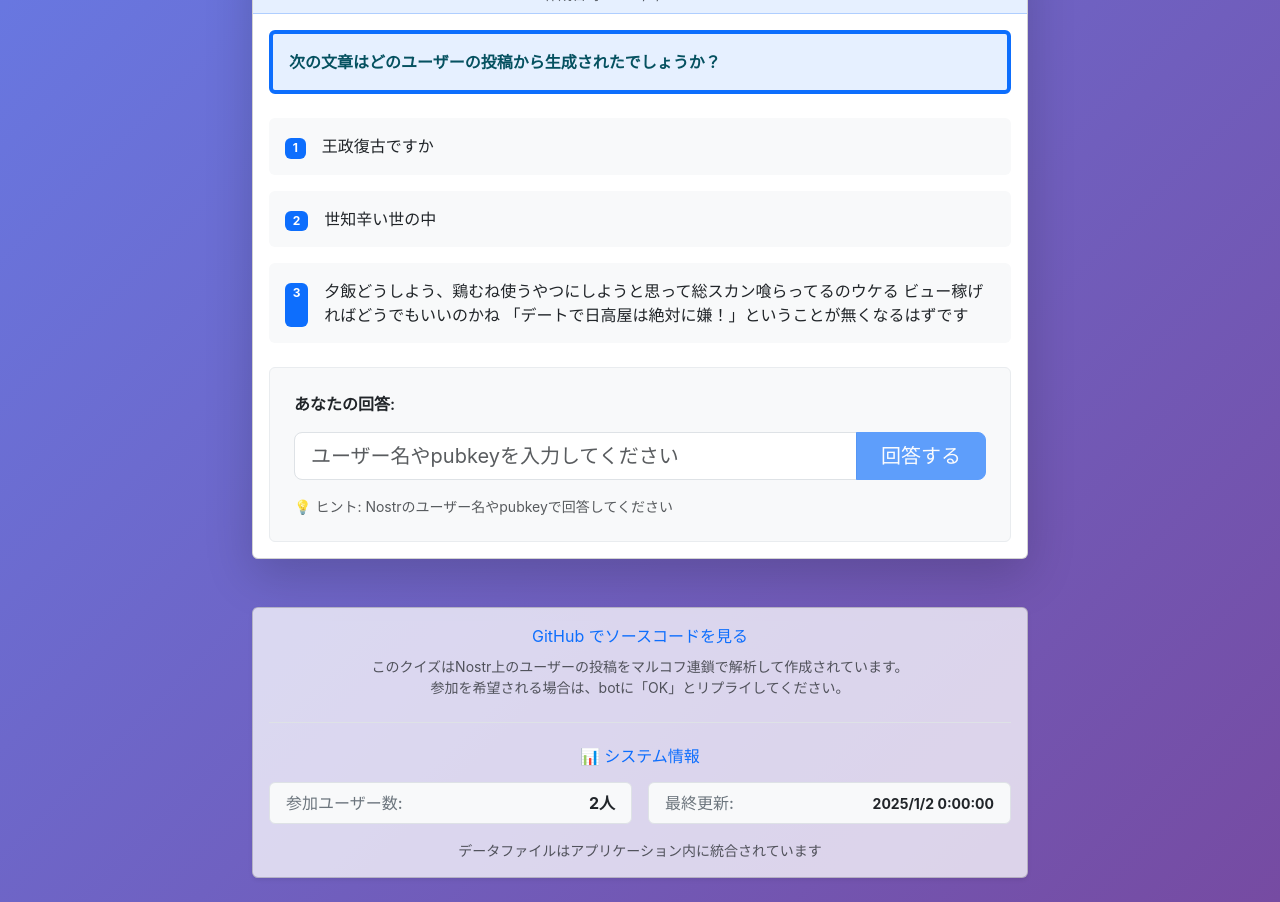
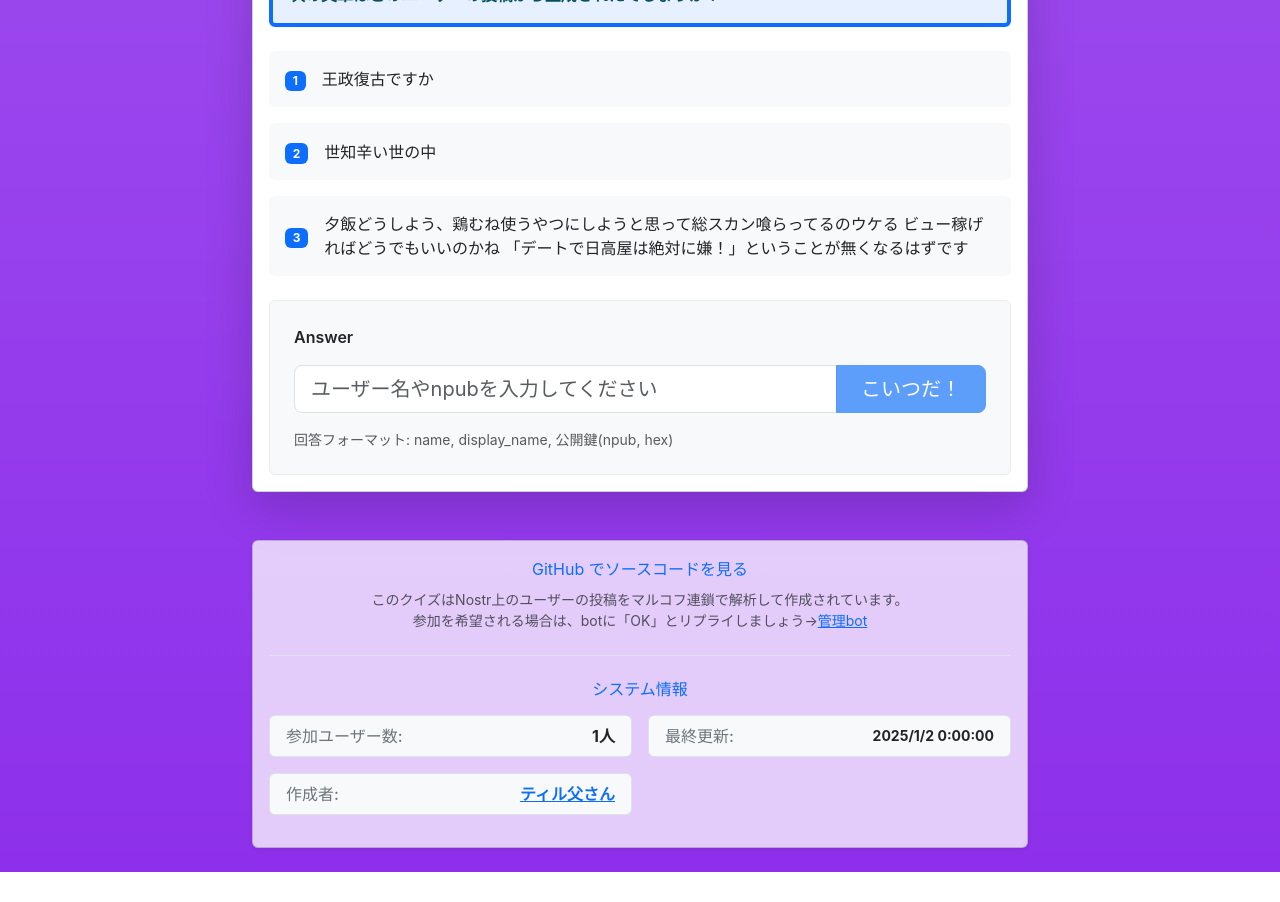
Before and after one commit to tiltpapa/markov-quiz, a Svelte app: page / in a window 1280 px wide. Shown: the part 340-1242 px from the top of the page. After the commit the page ends 1212 px from the top, so only its background shows below. Built offline with nearby package versions, Linux system fonts and the light colour scheme.

Commit message:
Fix UI and color

```diff
--- a/src/app/App.svelte
+++ b/src/app/App.svelte
@@ -22,7 +22,7 @@
       // インポートしたデータを直接使用
       currentQuiz = quizData;
       lastSyncInfo = lastSinceData;
-      allowedUsersCount = Object.keys(allowedUsersData).length;
+      allowedUsersCount = Object.keys(allowedUsersData.allowedUsers).length;
 
     } catch (err) {
       error = err instanceof Error ? err.message : 'データの読み込みに失敗しました';
@@ -37,12 +37,12 @@
   });
 </script>
 
-<div class="min-vh-100 gradient-bg">
+<div class="min-vh-100 bg-nostr">
   <div class="container py-4">
     <header class="text-center mb-4">
       <div class="card bg-white bg-opacity-90 shadow">
         <div class="card-body py-4">
-          <h1 class="display-4 text-primary mb-3">🎯 Nostr マルコフ連鎖クイズ</h1>
+          <h1 class="display-4 text-primary mb-3">markov-quiz</h1>
           <p class="lead text-muted mb-0">マルコフ連鎖で生成された文章から、元のユーザーを当ててみよう！</p>
         </div>
       </div>
@@ -71,7 +71,7 @@
     {:else}
       <div class="card bg-white bg-opacity-90 shadow">
         <div class="card-body text-center py-5">
-          <h5 class="mb-3">📝 クイズが見つかりません</h5>
+          <h5 class="mb-3">クイズが見つかりません</h5>
           <button class="btn btn-primary" on:click={loadData}>再読み込み</button>
         </div>
       </div>
@@ -88,12 +88,12 @@
             </p>
             <p class="text-muted small mb-0">
               このクイズはNostr上のユーザーの投稿をマルコフ連鎖で解析して作成されています。<br>
-              参加を希望される場合は、botに「OK」とリプライしてください。
+              参加を希望される場合は、botに「OK」とリプライしましょう→<a href="https://nostter.app/npub1mark0nage0ndaln42e5c4n374xxkypqweds9kel286hreg58ktfsrh4rgl" target="_blank" rel="noopener">管理bot</a>
             </p>
           </div>
 
           <div class="border-top pt-4">
-            <h6 class="text-primary mb-3">📊 システム情報</h6>
+            <h6 class="text-primary mb-3">システム情報</h6>
             <div class="row g-3 mb-3">
               <div class="col-md-6">
                 <div class="card bg-light border">
@@ -113,11 +113,14 @@
                   </div>
                 </div>
               {/if}
-            </div>
-            <div class="text-center">
-              <p class="text-muted small mb-0">
-                データファイルはアプリケーション内に統合されています
-              </p>
+              <div class="col-md-6">
+                <div class="card bg-light border">
+                  <div class="card-body py-2 d-flex justify-content-between align-items-center">
+                    <span class="fw-medium text-secondary">作成者:</span>
+                    <span class="fw-bold text-dark"><a href="https://nostter.app/tiltpapa.tv" target="_blank" rel="noopener">ティル父さん</a></span>
+                  </div>
+                </div>
+              </div>
             </div>
           </div>
         </div>
@@ -131,10 +134,12 @@
     margin: 0;
     padding: 0;
     font-family: -apple-system, BlinkMacSystemFont, 'Segoe UI', Roboto, sans-serif;
+    --nostr-color: #8e30eb;
   }
 
-  .gradient-bg {
-    background: linear-gradient(135deg, #667eea 0%, #764ba2 100%);
+  .bg-nostr {
+    background-color: var(--nostr-color);
+    background-image: var(--bs-gradient);
   }
 
   /* Bootstrapのコンテナの最大幅をカスタマイズ */
--- a/src/app/components/QuizComponent.svelte
+++ b/src/app/components/QuizComponent.svelte
@@ -38,7 +38,7 @@
 
 <div class="card bg-white bg-opacity-95 shadow-lg mb-4">
   <div class="card-header text-center bg-primary bg-opacity-10 border-bottom border-primary border-opacity-25">
-    <h2 class="h4 text-dark mb-2">📝 クイズ問題</h2>
+    <h2 class="h4 text-dark mb-2">問題</h2>
     <p class="text-muted small mb-0">作成日時: {formatDate(quiz.createdAt)}</p>
   </div>
 
@@ -51,8 +51,8 @@
       {#each quiz.questions as question, index}
         <div class="card bg-light border-0 mb-3">
           <div class="card-body py-3">
-            <div class="d-flex">
-              <span class="badge bg-primary me-3 mt-1 flex-shrink-0">{index + 1}</span>
+            <div class="d-flex align-items-center">
+              <span class="badge bg-primary me-3 mt-1 d-flex align-items-center justify-content-center" style="height: 100%;">{index + 1}</span>
               <div class="flex-grow-1 lh-base">{question}</div>
             </div>
           </div>
@@ -62,14 +62,14 @@
 
     {#if !showResult}
       <div class="bg-light border border-light-subtle rounded p-4">
-        <label for="answer" class="form-label fw-semibold text-dark mb-3">あなたの回答:</label>
+        <label for="answer" class="form-label fw-semibold text-dark mb-3">Answer</label>
         <div class="input-group mb-3">
           <input
             id="answer"
             type="text"
             class="form-control form-control-lg"
             bind:value={selectedAnswer}
-            placeholder="ユーザー名やpubkeyを入力してください"
+            placeholder="ユーザー名やnpubを入力してください"
             on:keydown={(e) => e.key === 'Enter' && submitAnswer()}
           />
           <button
@@ -78,11 +78,11 @@
             on:click={submitAnswer}
             disabled={!selectedAnswer.trim()}
           >
-            回答する
+            こいつだ！
           </button>
         </div>
         <div class="text-muted small">
-          💡 ヒント: Nostrのユーザー名やpubkeyで回答してください
+          回答フォーマット: name, display_name, 公開鍵(npub, hex)
         </div>
       </div>
     {:else}
@@ -147,7 +147,7 @@
 
     {#if quiz.emojiTags && quiz.emojiTags.length > 0}
       <div class="mt-4 p-3 bg-warning bg-opacity-10 border border-warning border-opacity-25 rounded">
-        <h6 class="text-warning-emphasis mb-3">🎨 使用されているカスタム絵文字</h6>
+        <h6 class="text-warning-emphasis mb-3">使用されているカスタム絵文字</h6>
         <div class="d-flex flex-wrap gap-2">
           {#each quiz.emojiTags as tag}
             <span class="badge bg-warning text-dark">:{tag[1]}:</span>
```
Lines whose indentation alone changed are shown as unchanged.
